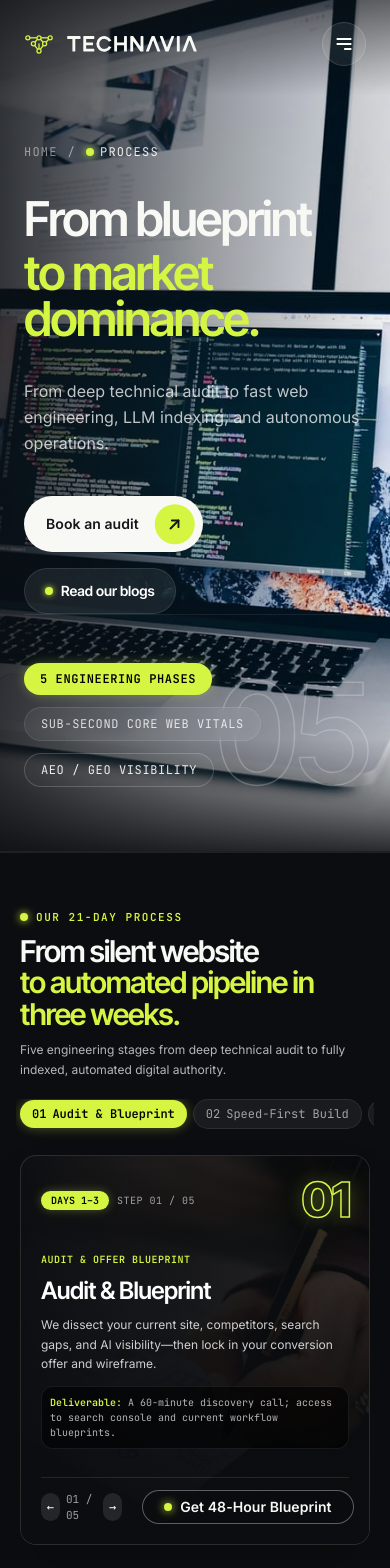
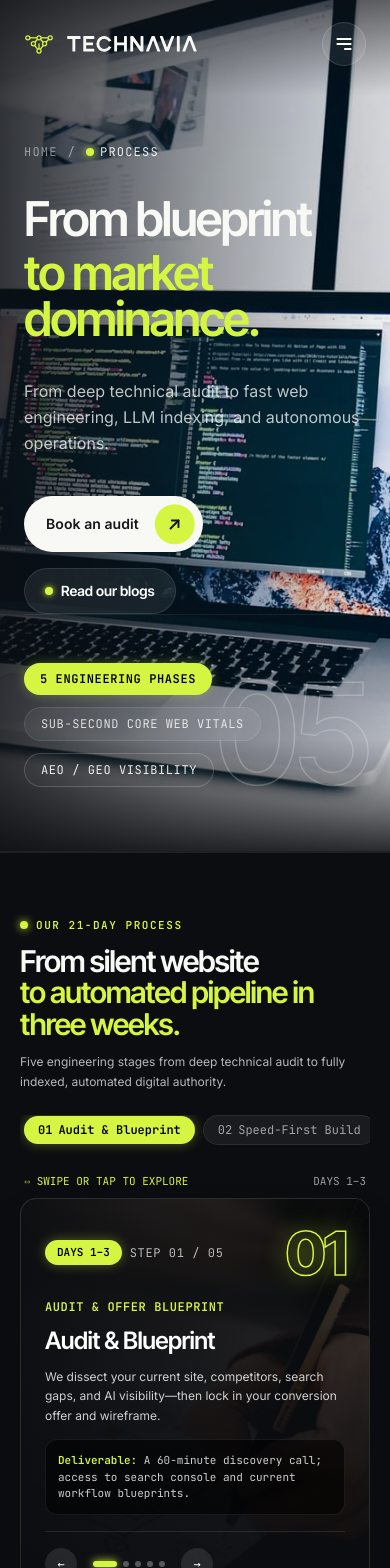
Before and after one commit to kavya-webs/Technavia-website, a Next.js app: page /process in a window 390 px wide. Shown: the top 1568 px of the page. Built offline with nearby package versions, Linux system fonts and the light colour scheme.

Commit message:
fix(responsive): resolve HUD card clipping, prevent metric pill mid-word wrapping, and add touch swipe gestures for mobile & tablet process section

```diff
--- a/src/app/services/page.tsx
+++ b/src/app/services/page.tsx
@@ -121,8 +121,8 @@ export default function ServicesPage() {
                     <span className="font-mono text-2xl font-bold text-[#D4F542]">
                       {srv.num}
                     </span>
-                    <div className="px-3 py-1 rounded-full bg-white/[0.06] border border-white/[0.1] text-xs font-mono text-white/90">
-                      <strong className="text-[#D4F542] mr-1">{srv.metric}</strong> {srv.metricLabel}
+                    <div className="px-3 py-1 rounded-full bg-white/[0.06] border border-white/[0.1] text-xs font-mono text-white/90 whitespace-nowrap shrink-0">
+                      <strong className="text-[#D4F542] mr-1 whitespace-nowrap">{srv.metric}</strong> <span className="whitespace-nowrap">{srv.metricLabel}</span>
                     </div>
                   </div>
 
--- a/src/components/sections/ProcessSection.tsx
+++ b/src/components/sections/ProcessSection.tsx
@@ -78,6 +78,31 @@ export function ProcessSection() {
   const containerRef = useRef<HTMLDivElement>(null);
   const [activeStep, setActiveStep] = useState<number>(0);
   const [mobileStep, setMobileStep] = useState<number>(0);
+  const [direction, setDirection] = useState<number>(1);
+
+  const handleStepChange = (newStep: number) => {
+    setDirection(newStep > mobileStep ? 1 : -1);
+    setMobileStep(newStep);
+  };
+
+  const handleNext = () => {
+    setDirection(1);
+    setMobileStep((prev) => (prev < STEPS.length - 1 ? prev + 1 : 0));
+  };
+
+  const handlePrev = () => {
+    setDirection(-1);
+    setMobileStep((prev) => (prev > 0 ? prev - 1 : STEPS.length - 1));
+  };
+
+  const handleDragEnd = (_: any, info: { offset: { x: number }; velocity: { x: number } }) => {
+    const swipeThreshold = 35;
+    if (info.offset.x < -swipeThreshold || info.velocity.x < -300) {
+      handleNext();
+    } else if (info.offset.x > swipeThreshold || info.velocity.x > 300) {
+      handlePrev();
+    }
+  };
 
   // Vertical scroll tracking: As user scrolls down 450vh, the carousel glides sideways
   const { scrollYProgress } = useScroll({
@@ -135,35 +160,35 @@ export function ProcessSection() {
 
   return (
     <>
-      {/* MOBILE EXPERIENCE: Compact, interactive Step Explorer with gestures and zero scroll jank */}
-      <section className="block md:hidden relative w-full bg-[#0B0D10] text-[#F8F8F5] py-14 px-5 border-t border-white/[0.08]">
+      {/* MOBILE & TABLET EXPERIENCE: Touch-swipeable interactive Step Explorer */}
+      <section className="block lg:hidden relative w-full bg-[#0B0D10] text-[#F8F8F5] py-16 sm:py-20 px-5 sm:px-8 border-t border-white/[0.08]">
         {/* Header */}
-        <div className="flex flex-col gap-2.5 mb-5">
+        <div className="max-w-2xl mx-auto flex flex-col gap-3 mb-6">
           <div className="flex items-center gap-2">
             <span className="w-2 h-2 rounded-full bg-[#D4F542] shadow-[0_0_8px_#D4F542]" />
             <span className="text-[11px] font-mono uppercase tracking-[0.14em] text-[#D4F542] font-semibold">
               OUR 21-DAY PROCESS
             </span>
           </div>
-          <h2 className="text-3xl font-tight font-semibold tracking-[-0.04em] text-[#F8F8F5] leading-[1.05]">
+          <h2 className="text-3xl sm:text-4xl font-tight font-semibold tracking-[-0.04em] text-[#F8F8F5] leading-[1.05]">
             From silent website <br />
             <span className="text-[#D4F542]">to automated pipeline in three weeks.</span>
           </h2>
-          <p className="text-xs text-white/70 leading-relaxed font-sans">
+          <p className="text-xs sm:text-sm text-white/70 leading-relaxed font-sans">
             Five engineering stages from deep technical audit to fully indexed, automated digital authority.
           </p>
         </div>
 
         {/* Horizontal Step Tabs Rail */}
-        <div className="flex items-center gap-1.5 overflow-x-auto pb-2.5 mb-4 scrollbar-none -mx-1 px-1">
+        <div className="max-w-2xl mx-auto flex items-center gap-2 overflow-x-auto pb-3 mb-4 scrollbar-none -mx-1 px-1">
           {STEPS.map((s, idx) => {
             const isActive = mobileStep === idx;
             return (
               <button
                 key={s.step}
                 type="button"
-                onClick={() => setMobileStep(idx)}
-                className={`flex items-center gap-1.5 px-3 py-1.5 rounded-full text-xs font-mono transition-all whitespace-nowrap shrink-0 cursor-pointer ${
+                onClick={() => handleStepChange(idx)}
+                className={`flex items-center gap-1.5 px-3.5 py-1.5 rounded-full text-xs font-mono transition-all whitespace-nowrap shrink-0 cursor-pointer ${
                   isActive
                     ? "bg-[#D4F542] text-black font-bold shadow-[0_0_12px_rgba(212,245,66,0.35)] scale-100"
                     : "bg-white/[0.06] text-white/60 hover:text-white border border-white/[0.08]"
@@ -176,8 +201,25 @@ export function ProcessSection() {
           })}
         </div>
 
-        {/* Interactive Animated Card */}
-        <div className="relative w-full rounded-2xl overflow-hidden border border-white/[0.14] bg-zinc-950 min-h-[390px] p-5 flex flex-col justify-between shadow-2xl">
+        {/* Interactive Animated Card with Touch Swipe */}
+        <div className="relative w-full max-w-2xl mx-auto">
+          {/* Subtle Swipe Hint */}
+          <div className="flex items-center justify-between text-[11px] font-mono text-white/40 pb-2 px-1">
+            <span className="flex items-center gap-1.5 text-[#D4F542]">
+              <span className="animate-pulse">↔</span>
+              <span>SWIPE OR TAP TO EXPLORE</span>
+            </span>
+            <span className="text-white/60">{STEPS[mobileStep].week}</span>
+          </div>
+
+          <motion.div
+            drag="x"
+            dragConstraints={{ left: 0, right: 0 }}
+            dragElastic={0.18}
+            onDragEnd={handleDragEnd}
+            className="relative w-full rounded-2xl sm:rounded-3xl overflow-hidden border border-white/[0.14] bg-zinc-950 min-h-[420px] sm:min-h-[460px] p-6 sm:p-8 flex flex-col justify-between shadow-2xl touch-pan-y cursor-grab active:cursor-grabbing select-none group"
+          >
+            {/* Background Photo */}
             <AnimatePresence mode="wait">
               <motion.div
                 key={mobileStep}
@@ -187,64 +229,77 @@ export function ProcessSection() {
                 transition={{ duration: 0.3, ease: [0.16, 1, 0.3, 1] }}
                 className="absolute inset-0 z-0 pointer-events-none"
               >
-              {/* Background Photo */}
                 <Image
                   src={STEPS[mobileStep].img}
                   alt={STEPS[mobileStep].title}
                   fill
-                sizes="(max-width: 768px) 100vw, 400px"
+                  sizes="(max-width: 1024px) 100vw, 680px"
                   className="object-cover object-[50%_35%]"
                 />
-              {/* Directional Gradient Scrims */}
                 <div className="absolute inset-0 bg-gradient-to-t from-[#0B0D10] via-[#0B0D10]/85 via-50% to-[#0B0D10]/60" />
                 <div className="absolute inset-0 bg-gradient-to-r from-[#0B0D10]/95 via-[#0B0D10]/60 to-transparent" />
               </motion.div>
             </AnimatePresence>
 
             {/* Top Card Elements */}
-          <div className="relative z-10 flex items-center justify-between">
+            <div className="relative z-10 flex items-center justify-between pointer-events-none">
               <div className="flex items-center gap-2">
-              <span className="px-2.5 py-0.5 rounded-full bg-[#D4F542] text-black font-mono text-[10px] font-bold shadow-[0_0_10px_rgba(212,245,66,0.3)]">
+                <span className="px-3 py-1 rounded-full bg-[#D4F542] text-black font-mono text-[11px] font-bold shadow-[0_0_12px_rgba(212,245,66,0.35)]">
                   {STEPS[mobileStep].week}
                 </span>
-              <span className="text-[10px] font-mono text-white/60 tracking-wider uppercase">
+                <span className="text-xs font-mono text-white/70 tracking-wider uppercase">
                   STEP {STEPS[mobileStep].step} / 05
                 </span>
               </div>
 
               {/* Outline Stroke Number */}
               <span
-              className="text-5xl font-tight font-extrabold select-none pointer-events-none leading-none tracking-tighter"
+                className="text-6xl sm:text-7xl font-tight font-extrabold select-none pointer-events-none leading-none tracking-tighter"
                 style={{
                   WebkitTextStroke: "1.5px #D4F542",
                   color: "transparent",
-                textShadow: "0 0 20px rgba(212, 245, 66, 0.3)",
+                  textShadow: "0 0 25px rgba(212, 245, 66, 0.35)",
                 }}
               >
                 {STEPS[mobileStep].step}
               </span>
             </div>
 
-          {/* Content Area */}
-          <AnimatePresence mode="wait">
+            {/* Content Area with Direction-Aware Slide Animation */}
+            <AnimatePresence mode="wait" custom={direction}>
               <motion.div
                 key={mobileStep}
-              initial={{ opacity: 0, y: 12 }}
-              animate={{ opacity: 1, y: 0 }}
-              exit={{ opacity: 0, y: -12 }}
-              transition={{ duration: 0.25 }}
-              className="relative z-10 flex flex-col gap-2 my-auto py-3"
+                custom={direction}
+                variants={{
+                  enter: (dir: number) => ({
+                    x: dir > 0 ? 30 : -30,
+                    opacity: 0,
+                  }),
+                  center: {
+                    x: 0,
+                    opacity: 1,
+                  },
+                  exit: (dir: number) => ({
+                    x: dir > 0 ? -30 : 30,
+                    opacity: 0,
+                  }),
+                }}
+                initial="enter"
+                animate="center"
+                exit="exit"
+                transition={{ duration: 0.25, ease: "easeOut" }}
+                className="relative z-10 flex flex-col gap-2.5 my-auto py-4 pointer-events-none"
               >
-              <div className="text-[10px] font-mono text-[#D4F542] font-semibold tracking-wider uppercase">
+                <div className="text-xs font-mono text-[#D4F542] font-semibold tracking-wider uppercase">
                   {STEPS[mobileStep].headline}
                 </div>
-              <h3 className="text-2xl font-tight font-semibold text-white tracking-tight">
+                <h3 className="text-2xl sm:text-3xl font-tight font-semibold text-white tracking-tight">
                   {STEPS[mobileStep].title}
                 </h3>
-              <p className="text-xs text-white/80 leading-relaxed font-sans line-clamp-3">
+                <p className="text-xs sm:text-sm text-white/80 leading-relaxed font-sans line-clamp-3">
                   {STEPS[mobileStep].description}
                 </p>
-              <div className="p-2 rounded-xl bg-black/60 border border-white/[0.08] text-[10px] font-mono text-white/70 mt-1">
+                <div className="p-3 rounded-xl bg-black/60 border border-white/[0.08] text-[11px] font-mono text-white/80 mt-1">
                   <span className="text-[#D4F542] font-semibold">Deliverable: </span>
                   {STEPS[mobileStep].clientRole}
                 </div>
@@ -252,38 +307,54 @@ export function ProcessSection() {
             </AnimatePresence>
 
             {/* Bottom Controls inside Card */}
-          <div className="relative z-10 pt-3 border-t border-white/[0.1] flex items-center justify-between gap-2">
-            <div className="flex items-center gap-1.5">
+            <div className="relative z-10 pt-4 border-t border-white/[0.1] flex flex-wrap items-center justify-between gap-3">
+              <div className="flex items-center gap-2">
                 <button
                   type="button"
-                onClick={() => setMobileStep((prev) => (prev > 0 ? prev - 1 : STEPS.length - 1))}
-                className="w-7 h-7 rounded-full bg-white/[0.1] hover:bg-white/[0.2] text-white flex items-center justify-center text-xs font-mono transition-colors"
+                  onClick={handlePrev}
+                  className="w-8 h-8 rounded-full bg-white/[0.1] hover:bg-white/[0.2] active:scale-95 text-white flex items-center justify-center text-xs font-mono transition-all cursor-pointer"
                   aria-label="Previous step"
                 >
                   ←
                 </button>
-              <span className="text-[11px] font-mono text-white/60">
-                {STEPS[mobileStep].step} / 05
-              </span>
+
+                {/* Interactive Dots Pagination */}
+                <div className="flex items-center gap-1.5 px-2">
+                  {STEPS.map((_, i) => (
+                    <button
+                      key={i}
+                      type="button"
+                      onClick={() => handleStepChange(i)}
+                      className={`h-1.5 rounded-full transition-all cursor-pointer ${
+                        mobileStep === i
+                          ? "w-6 bg-[#D4F542] shadow-[0_0_8px_#D4F542]"
+                          : "w-1.5 bg-white/30 hover:bg-white/60"
+                      }`}
+                      aria-label={`Go to step ${i + 1}`}
+                    />
+                  ))}
+                </div>
+
                 <button
                   type="button"
-                onClick={() => setMobileStep((prev) => (prev < STEPS.length - 1 ? prev + 1 : 0))}
-                className="w-7 h-7 rounded-full bg-white/[0.1] hover:bg-white/[0.2] text-white flex items-center justify-center text-xs font-mono transition-colors"
+                  onClick={handleNext}
+                  className="w-8 h-8 rounded-full bg-white/[0.1] hover:bg-white/[0.2] active:scale-95 text-white flex items-center justify-center text-xs font-mono transition-all cursor-pointer"
                   aria-label="Next step"
                 >
                   →
                 </button>
               </div>
 
-            <Button href="/book?type=audit" variant="ghost" hasArrow={false} hasLamp={true} className="!h-[34px] !text-[11px] !px-3">
+              <Button href="/book?type=audit" variant="ghost" hasArrow={false} hasLamp={true} className="!h-[36px] !text-[11px] !px-3.5">
                 Get 48-Hour Blueprint
               </Button>
             </div>
+          </motion.div>
         </div>
       </section>
 
-      {/* DESKTOP / TABLET EXPERIENCE: 450vh spring pinned horizontal glide */}
-      <section ref={containerRef} className="hidden md:block relative w-full bg-[#0B0D10] text-[#F8F8F5] h-[450vh]">
+      {/* DESKTOP EXPERIENCE: 450vh spring pinned horizontal glide (Monitors & Large Laptops) */}
+      <section ref={containerRef} className="hidden lg:block relative w-full bg-[#0B0D10] text-[#F8F8F5] h-[450vh]">
         {/* Pinned Sticky Screen Wrapper */}
         <div className="sticky top-0 h-screen w-full flex flex-col justify-between pt-6 md:pt-10 pb-8 md:pb-12 px-6 md:px-8 lg:px-14 overflow-hidden border-t border-white/[0.08]">
           <div className="max-w-[1360px] mx-auto w-full h-full flex flex-col justify-between relative">
```
Also changed, not shown: src/components/sections/WhyTechnavia.tsx (+24 -24 lines), src/components/sections/WorkflowsAccordion.tsx (+4 -4 lines). Lines whose indentation alone changed are shown as unchanged.
